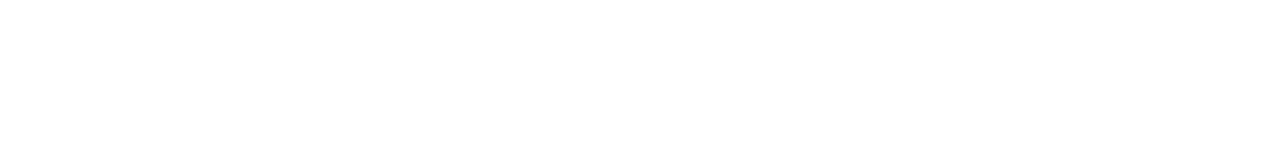
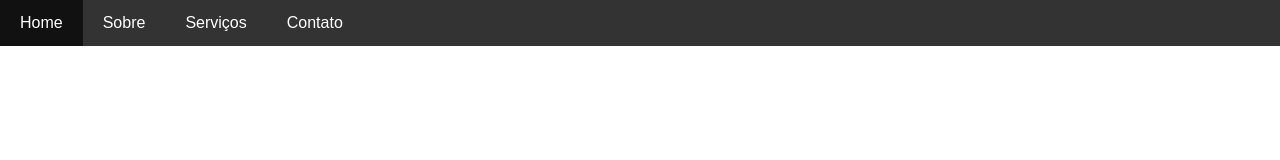
Before and after one commit to DevBee-beep/Challenge-1-alura, a plain HTML site: page index.html in a window 1280 px wide. Drawn offline with Linux system fonts and the light colour scheme.

```diff
--- a/index.html
+++ b/index.html
@@ -8,7 +8,14 @@
     <meta >
 </head>
 <body>
-
+    <nav>
+        <ul>
+            <li><a href="#home">Home</a></li>
+            <li><a href="#about">Sobre</a></li>
+            <li><a href="#services">Serviços</a></li>
+            <li><a href="#contact">Contato</a></li>
+        </ul>
+    </nav>
 
     <script src="./script.js"></script>
 </body>
--- a/script.js
+++ b/script.js
@@ -0,0 +1,12 @@
+// script.js
+
+document.addEventListener('DOMContentLoaded', function() {
+    var currentLocation = location.href;
+    var menuItem = document.querySelectorAll('nav ul li a');
+    var menuLength = menuItem.length;
+    for (var i = 0; i < menuLength; i++) {
+        if (menuItem[i].href === currentLocation) {
+            menuItem[i].className = "active";
+        }
+    }
+});
--- a/style.css
+++ b/style.css
@@ -0,0 +1,40 @@
+* {
+    margin: 0;
+    padding: 0;
+    border: 0;
+    font-size: 100%;
+    font: inherit;
+    vertical-align: baseline;
+}
+
+body {
+    font-family: Arial, sans-serif;
+}
+
+nav ul {
+    list-style-type: none; /* Remove bullets */
+    padding: 0;
+    margin: 0;
+    background-color: #333;
+    overflow: hidden;
+}
+
+nav ul li {
+    float: left; /* Makes the list horizontal */
+}
+
+nav ul li a {
+    display: block;
+    color: white;
+    text-align: center;
+    padding: 14px 20px;
+    text-decoration: none;
+}
+
+nav ul li a:hover {
+    background-color: #111; /* Darker background on hover */
+}
+
+.active {
+    background-color: #4CAF50; /* Cor de fundo para o item ativo */
+}
```
